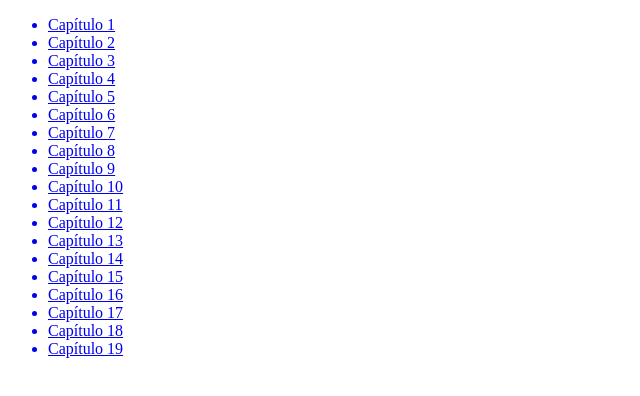
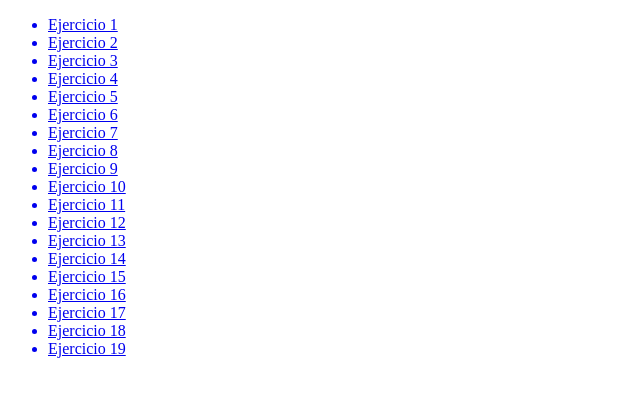
Before and after one commit to lalbricenov/solucioneslibro, a plain HTML site: page solucioneslibro/index.html in a window 1280 px wide. Shown: the whole page, without its empty margins (0-640 px from the left). Drawn offline with Linux system fonts and the light colour scheme.

Commit message:
Cambiar capítulo por ejercicio

```diff
--- a/solucioneslibro/index.html
+++ b/solucioneslibro/index.html
@@ -15,7 +15,7 @@
         for (i = 1; i < 20; i++)
         {
             let content = document.getElementById("listaEjercicios").innerHTML;
-            content = content + "<a href='./ej"+i+".html'><li>Capítulo "+i+"</li></a>";
+            content = content + "<a href='./ej"+i+".html'><li>Ejercicio "+i+"</li></a>";
             document.getElementById("listaEjercicios").innerHTML = content;
         }
 
```
